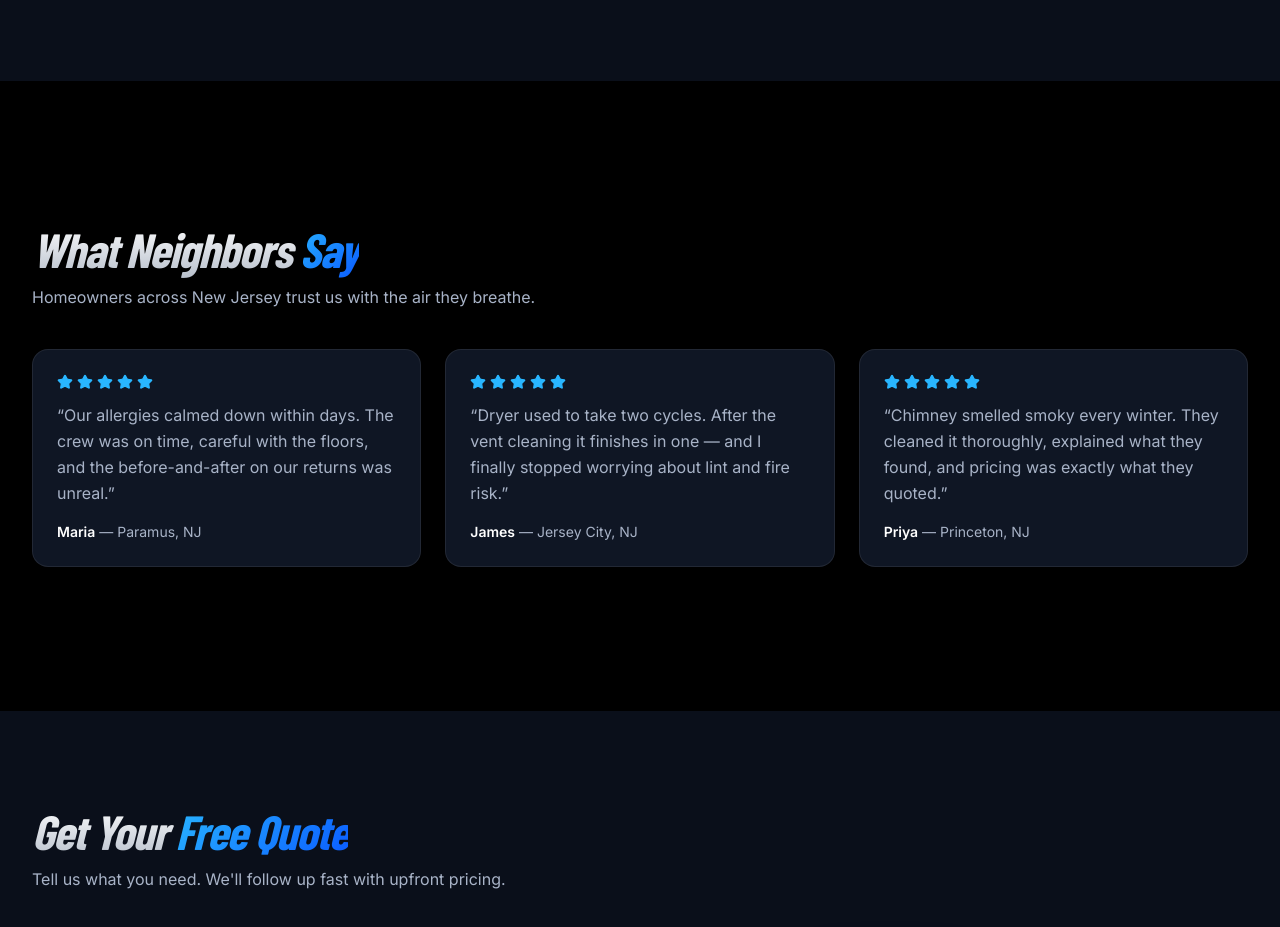
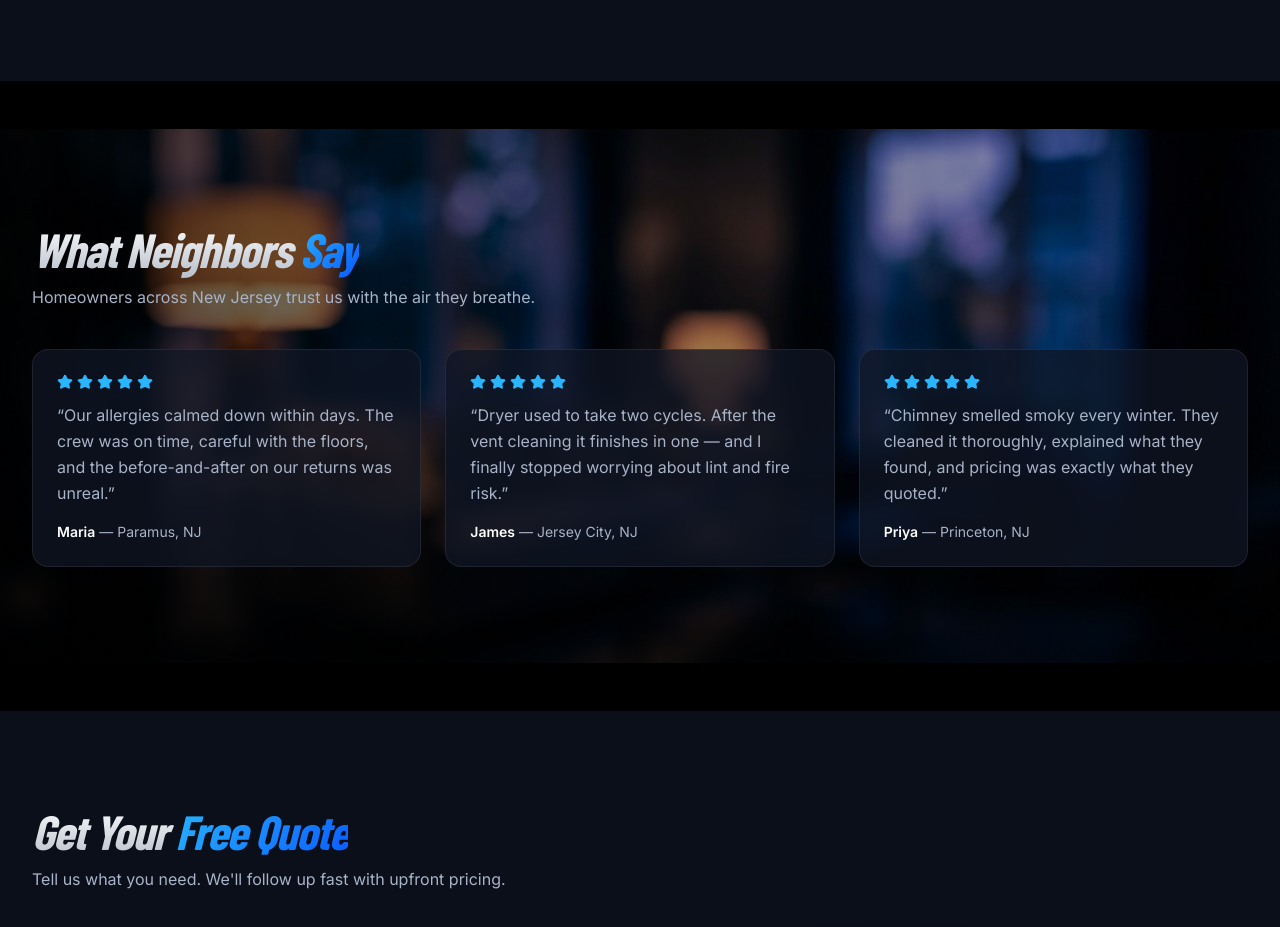
Before and after one commit to ignatua-hub/NJ-NY-Duct-Cleaning-LLC, a Next.js app: page / in a window 1280 px wide. Shown: the part 4880-5807 px from the top of the page. Built offline with nearby package versions, Linux system fonts and the light colour scheme; a web font is replaced by a local one.

Commit message:
Add background image to What Neighbors Say section
Co-authored-by: ignatrudenko11 <ignatrudenko11@gmail.com>

```diff
--- a/components/Testimonials.tsx
+++ b/components/Testimonials.tsx
@@ -1,5 +1,6 @@
 "use client";
 
+import Image from "next/image";
 import { Star } from "lucide-react";
 import FadeIn from "./FadeIn";
 
@@ -24,8 +25,22 @@ const REVIEWS = [
 
 export default function Testimonials() {
   return (
-    <section className="bg-black py-16 sm:py-20 lg:py-24">
-      <div className="mx-auto max-w-7xl px-4 sm:px-6 lg:px-8">
+    <section className="relative overflow-hidden bg-black py-16 sm:py-20 lg:py-24">
+      <div
+        className="pointer-events-none absolute inset-x-0 top-0 h-[760px] md:inset-y-0 md:h-auto"
+        aria-hidden="true"
+      >
+        <Image
+          src="/images/testimonials-bg.jpg"
+          alt=""
+          fill
+          sizes="100vw"
+          className="object-cover object-[20%_center] md:object-center"
+        />
+        <div className="absolute inset-0 bg-gradient-to-b from-black/30 via-black/25 to-black md:to-black/60" />
+        <div className="absolute inset-0 hidden bg-gradient-to-r from-black/60 via-black/20 to-transparent md:block" />
+      </div>
+      <div className="relative mx-auto max-w-7xl px-4 sm:px-6 lg:px-8">
         <FadeIn>
           <h2 className="font-heading text-4xl font-extrabold italic tracking-tight sm:text-5xl">
             <span className="text-silver">What Neighbors </span>
@@ -39,7 +54,7 @@ export default function Testimonials() {
         <div className="mt-10 grid grid-cols-1 gap-6 md:grid-cols-3">
           {REVIEWS.map((review, index) => (
             <FadeIn key={review.name} delay={index * 0.05}>
-              <blockquote className="card-surface flex h-full flex-col p-6">
+              <blockquote className="card-surface flex h-full flex-col !bg-[#0F1624]/75 p-6 backdrop-blur-sm">
                 <div className="mb-3 flex gap-1" aria-label="5 out of 5 stars">
                   {Array.from({ length: 5 }).map((_, i) => (
                     <Star
```
Also changed, not shown: public/images/testimonials-bg.jpg (added).
